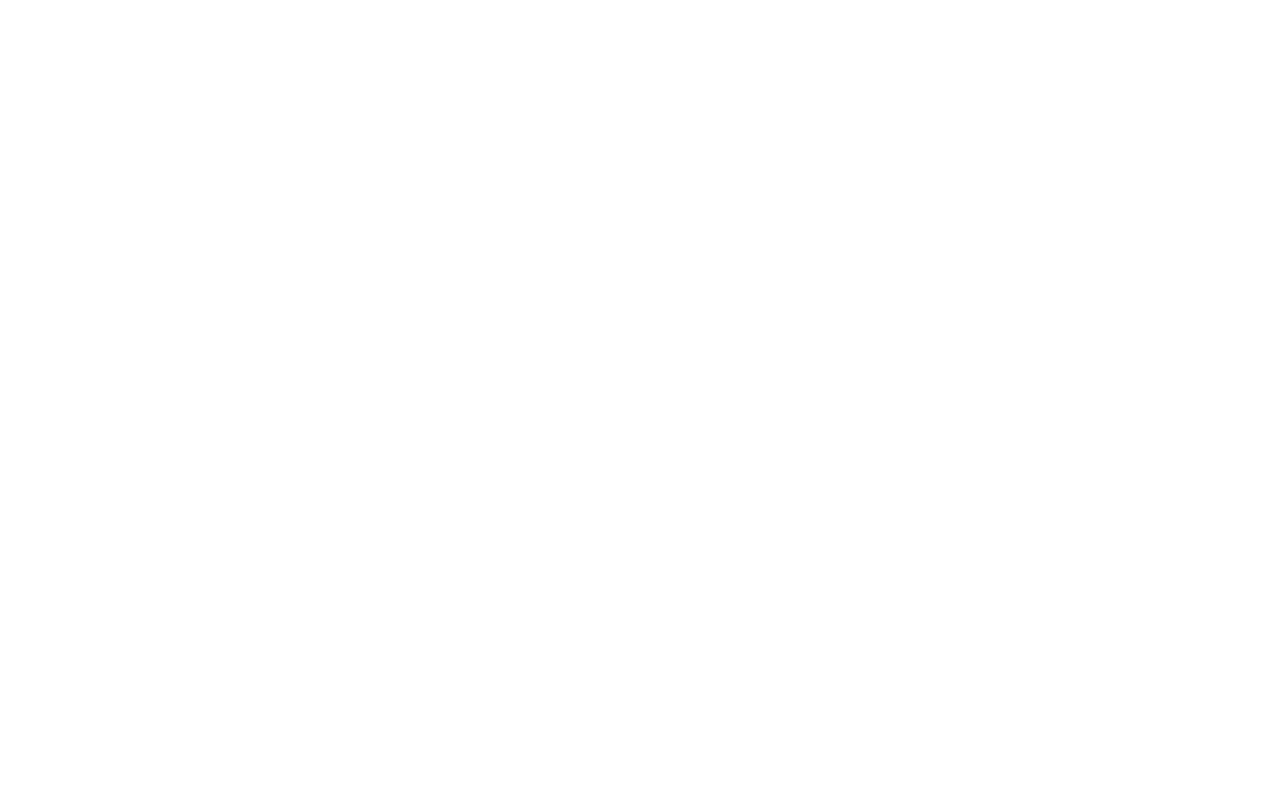
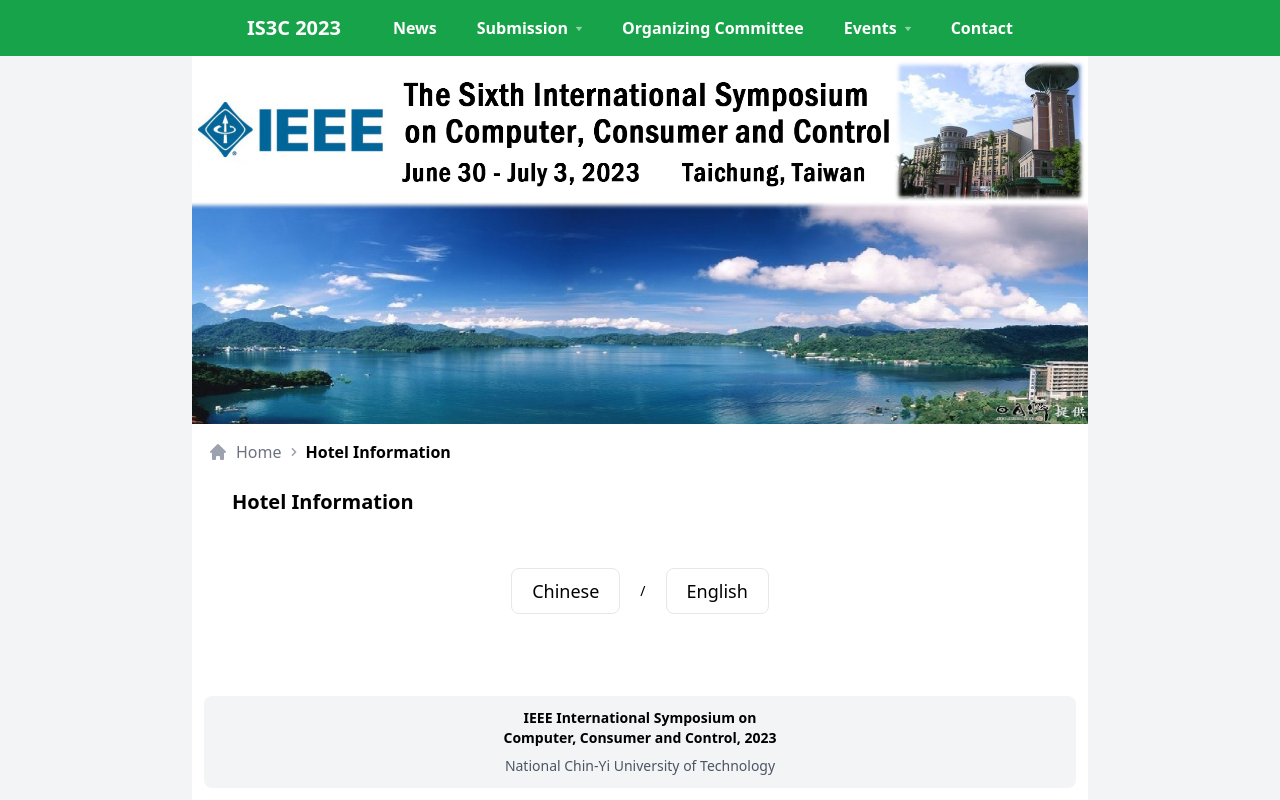
Before and after one commit to huibizhang/is3c2023-f2e, a Nuxt app: page /hotel in a window 1280 px wide. Before the commit this address had no page. Built offline with nearby package versions, Linux system fonts and the light colour scheme.

Commit message:
add: page of hotel information

```diff
--- a/components/Routes.js
+++ b/components/Routes.js
@@ -65,6 +65,11 @@
         link: '/travel',
         isGroup: false,
       },
+      {
+        name: 'Hotel Information',
+        link: '/hotel',
+        isGroup: false,
+      },
     ],
   },
   {
--- /dev/null
+++ b/pages/hotel.vue
@@ -0,0 +1,41 @@
+<template>
+  <Main pageName="Hotel Information">
+    <ContentBlock title="Hotel Information">
+      <div class="my-10 flex w-full items-center justify-center space-x-5">
+        <a class="block" href="files/飯店資訊-賀緹酒店.pdf" target="_blank">
+          <div
+            class="rounded-lg border px-5 py-2 text-lg transition-all hover:border-green-600 hover:bg-green-50 active:scale-95"
+          >
+            Chinese
+          </div>
+        </a>
+        <div class="text-sm">/</div>
+        <a
+          class="block"
+          href="files/hotel-information_HETI-HOTEL.pdf"
+          target="_blank"
+        >
+          <div
+            class="rounded-lg border px-5 py-2 text-lg transition-all hover:border-green-600 hover:bg-green-50 active:scale-95"
+          >
+            English
+          </div>
+        </a>
+      </div>
+    </ContentBlock>
+  </Main>
+</template>
+
+<script>
+export default {
+  name: 'Travel',
+  data() {
+    return {}
+  },
+  head() {
+    return {
+      title: `Hotel Information | ${this.$title}`,
+    }
+  },
+}
+</script>
```
Also changed, not shown: 2 other files (tests, documents, lock files or other folders).
